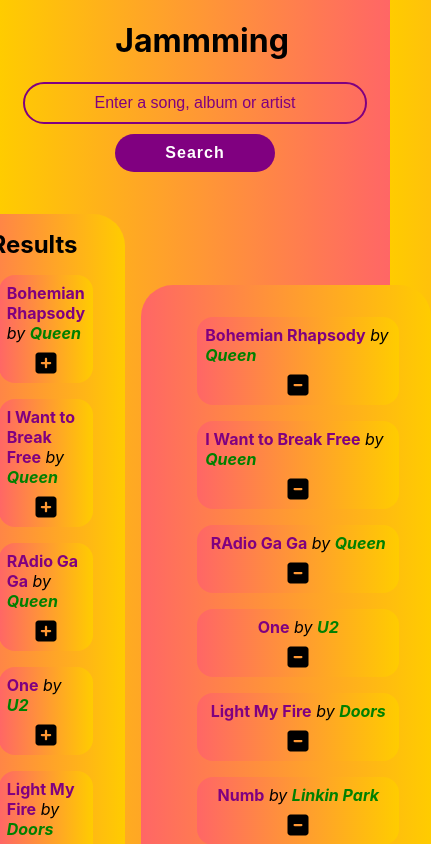
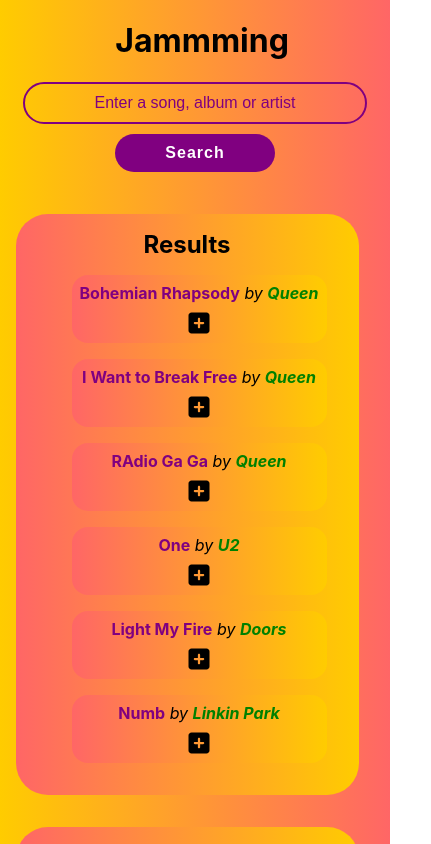
Before and after one commit to rui775/jammming-byRui, a React (Create React App) app: page / in a window 390 px wide. Shown: the top 844 px of the page, 431 px wide, since content can reach past the window. Built offline with nearby package versions, Linux system fonts and the light colour scheme.

Commit message:
Add responsiveness to smartphones

```diff
--- a/src/App.module.css
+++ b/src/App.module.css
@@ -7,3 +7,10 @@
   align-items: center;
   justify-content: center;
 }
+
+@media (max-width: 480px) {
+  .container {
+    flex-direction: column;
+  }
+
+}
```
